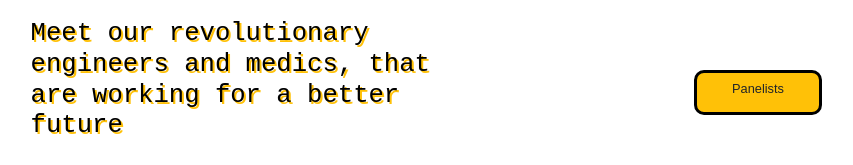
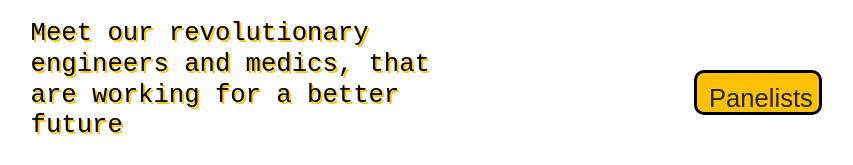
Before and after one commit to danie302/simposio_cem_ieee, a React app: page / in a window 1280 px wide. Shown: the part 879-1044 px from the top of the page, without its empty margins (89-942 px from the left). Built offline with nearby package versions, Linux system fonts and the light colour scheme.

Commit message:
navbar fix

```diff
--- a/src/css/home.css
+++ b/src/css/home.css
@@ -81,5 +81,5 @@
   margin-top: 5vw;
   width: 10vw;
   height: 3.5vw;
-  font-size: 1vw;
+  font-size: 2vw;
 }
```
